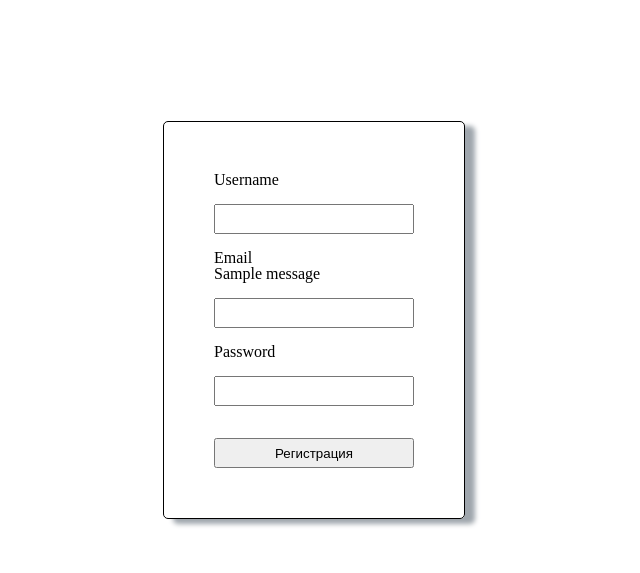
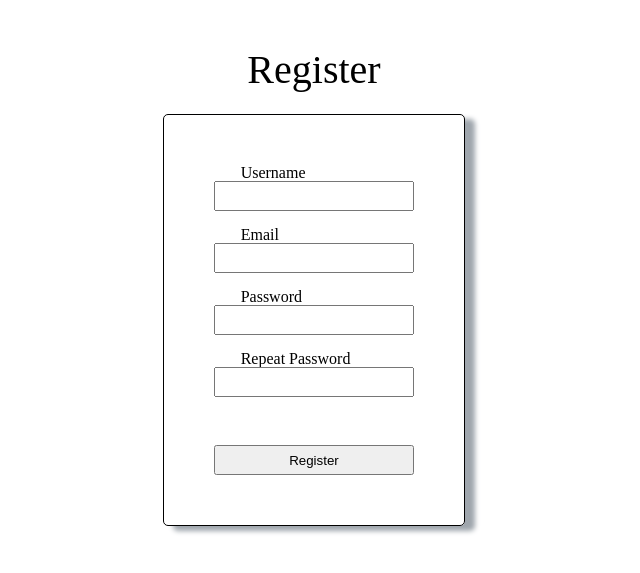
Before and after one commit to DeeperGhost/ShootingRange, a Flask app: page /signup in a window 1280 px wide. Shown: the part 80-653 px from the top of the page, without its empty margins (326-966 px from the left). Run offline with Flask 2, Linux system fonts and the light colour scheme; tables that the repository leaves empty hold one stand-in row (values such as "Sample post"); one stand-in notice (Sample message) is shown; some web fonts are replaced.

Commit message:
add email validate

```diff
--- a/app/forms/login_form.py
+++ b/app/forms/login_form.py
@@ -1,18 +1,33 @@
+import email_validator
+
 from flask_wtf import FlaskForm
+
 from wtforms import StringField, PasswordField, BooleanField, SubmitField
-from wtforms.validators import DataRequired
+from wtforms.validators import ValidationError, DataRequired, Email, EqualTo
+
+from app.models.user import USER
 
 
 class LoginForm(FlaskForm):
-    email = StringField('Email', validators=[DataRequired()])
+    email = StringField('Email', validators=[DataRequired(), Email()])
     password = PasswordField('Password', validators=[DataRequired()])
-
     submit = SubmitField('Вход')
 
 
-class SignupForm(FlaskForm):
+class RegistrationForm(FlaskForm):
     username = StringField('Username', validators=[DataRequired()])
-    email = StringField('Email', validators=[DataRequired()])
+    email = StringField('Email', validators=[DataRequired(), Email()])
     password = PasswordField('Password', validators=[DataRequired()])
+    password2 = PasswordField(
+        'Repeat Password', validators=[DataRequired(), EqualTo('password')])
+    submit = SubmitField('Register')
 
-    submit = SubmitField('Регистрация')
+    def validate_username(self, username):
+        user = USER.query.filter_by(login=username.data).first()
+        if user is not None:
+            raise ValidationError('Please use a different username.')
+
+    def validate_email(self, email):
+        user = USER.query.filter_by(email=email.data).first()
+        if user is not None:
+            raise ValidationError('Please use a different email address.')
--- a/app/models/user.py
+++ b/app/models/user.py
@@ -1,8 +1,9 @@
 from flask_login import UserMixin
+
+from werkzeug.security import generate_password_hash, check_password_hash
+
 from app.extensions import db
 from app.extensions import login_manager
-
-from werkzeug.security import generate_password_hash, check_password_hash
 
 
 @login_manager.user_loader
--- a/app/templates/login.html
+++ b/app/templates/login.html
@@ -33,7 +33,6 @@
     <span style="color: red;">[{{ error }}]</span>
     {% endfor %}
     <br>
-    <br>
 
     {{ form.submit() }}
 </form>
--- a/app/templates/profile.html
+++ b/app/templates/profile.html
@@ -2,7 +2,6 @@
 
 {% block content %}
 
-
     <p>Welcome, {{username}}!</p>
 
 {% endblock %}
--- a/app/templates/signup.html
+++ b/app/templates/signup.html
@@ -1,58 +1,44 @@
 {% extends "base.html" %}
 
 {% block content %}
+<h1>Register</h1>
+<form action="" class="loginform" method="post">
+    {{ form.hidden_tag() }}
+    <p>
+        {{ form.username.label }}<br>
+        {{ form.username(size=32) }}<br>
+        <br>
 
-
-<!--<h1>{{title}}</h1>-->
-
-<form action="" class="loginform" method="post" novalidate>
-
-    {{ form.hidden_tag() }}
-
-    {{ form.username.label }}
+        {% for error in form.username.errors %}
+        <span style="color: red;">[{{ error }}]</span>
+        {% endfor %}
+    </p>
+    <p>
+        {{ form.email.label }}<br>
+        {{ form.email(size=64) }}<br>
+        <br>
+        {% for error in form.email.errors %}
+        <span style="color: red;">[{{ error }}]</span>
+        {% endfor %}
+    </p>
+    <p>
+        {{ form.password.label }}<br>
+        {{ form.password(size=32) }}<br>
+        <br>
+        {% for error in form.password.errors %}
+        <span style="color: red;">[{{ error }}]</span>
+        {% endfor %}
+    </p>
+    <p>
+        {{ form.password2.label }}<br>
+        {{ form.password2(size=32) }}<br>
+        <br>
+        {% for error in form.password2.errors %}
+        <span style="color: red;">[{{ error }}]</span>
+        {% endfor %}
+    </p>
     <br>
     <br>
-    {{ form.username(size=32) }}
-    <br>
-    <br>
-    {% for error in form.username.errors %}
-    <br>
-    <span style="color: red;">[{{ error }}]</span>
-    {% endfor %}
-
-    {{ form.email.label }}
-    <br>
-
-    {% with messages = get_flashed_messages() %}
-    {% if messages %}
-    <div class="flash_login"> {{ messages[0] }}</div>
-    {% endif %}
-    {% endwith %}
-
-    <br>
-    {{ form.email(size=32) }}
-    <br>
-    <br>
-    {% for error in form.email.errors %}
-    <br>
-    <span style="color: red;">[{{ error }}]</span>
-    {% endfor %}
-
-
-    {{ form.password.label }}
-    <br>
-    <br>
-    {{ form.password(size=32) }}
-    <br>
-    {% for error in form.password.errors %}
-    <br>
-    <br>
-    <span style="color: red;">[{{ error }}]</span>
-    {% endfor %}
-    <br>
-    <br>
-
-
     {{ form.submit() }}
 </form>
 {% endblock %}
--- a/app/views/basic_view.py
+++ b/app/views/basic_view.py
@@ -1,16 +1,14 @@
+import requests
+
 from flask import Blueprint, render_template, json, request
 from flask import flash, redirect, url_for
-# from config import indicatorsPath
-from app.views.base_except_view import base_view_except
-from app.forms.login_form import LoginForm, SignupForm
-
-
-from flask_login import logout_user
-from app.logic.user_logic import signup_query
-
-import requests
 
 from flask_login import current_user, login_user, login_required
+from flask_login import logout_user
+
+from app.views.base_except_view import base_view_except
+from app.forms.login_form import LoginForm, RegistrationForm
+from app.logic.user_logic import signup_query
 from app.models.user import USER
 
 basic_view = Blueprint('basic_view', __name__, template_folder='templates')
@@ -49,7 +47,6 @@ def games():
 @login_required
 def profile():
     username = str(current_user.id) + current_user.login
-
     return render_template('profile.html', title='Профиль', username=username)
 
 
@@ -61,6 +58,7 @@ def login():
     form = LoginForm()
     if form.validate_on_submit():
         user = USER.query.filter_by(email=form.email.data).first()
+        # user = USER.query.filter_by(login=form.email.data).first()
         if user is None or not user.check_password(form.password.data):
             flash('Invalid username or password')
             return redirect(url_for('basic_view.login'))
@@ -80,25 +78,11 @@ def logout():
 @basic_view.route('/signup', methods=['GET', 'POST'])
 @base_view_except
 def signup():
-    form = SignupForm()
-
-    username = request.form.get('username')
-    email = request.form.get('email')
-    password = request.form.get('password')
-    # print(username, email, password)
-
+    if current_user.is_authenticated:
+        return redirect(url_for('basic_view.login'))
+    form = RegistrationForm()
     if form.validate_on_submit():
-        if 1 == signup_query(username, email, password):
-            return redirect(url_for('basic_view.login'))
-        elif 0 == signup_query(username, email, password):
-            flash('Email address already exists')
-            return render_template('signup.html', title='Регистрация', form=form)
-
+        signup_query(username=form.username.data, email=form.email.data, password=form.password.data)
+        flash('Congratulations, you are now a registered user!')
+        return redirect(url_for('basic_view.login'))
     return render_template('signup.html', title='Регистрация', form=form)
-
-
-@basic_view.route('/get_len', methods=['GET', 'POST'])
-@base_view_except
-def get_len():
-    name = request.form['name']
-    return json.dumps({'len': len(name)})
--- a/requirements.txt
+++ b/requirements.txt
@@ -6,3 +6,4 @@ SQLAlchemy
 flask_wtf
 requests
 flask-login
+email_validator
```
Also changed, not shown: app/logic/user_logic.py (+8 -5 lines).
